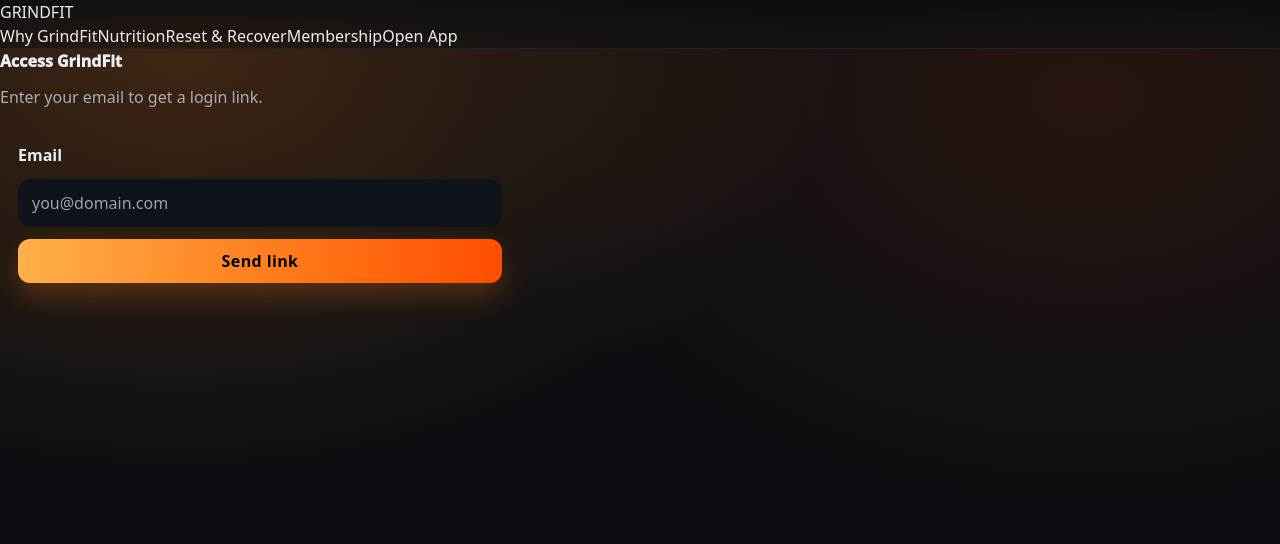
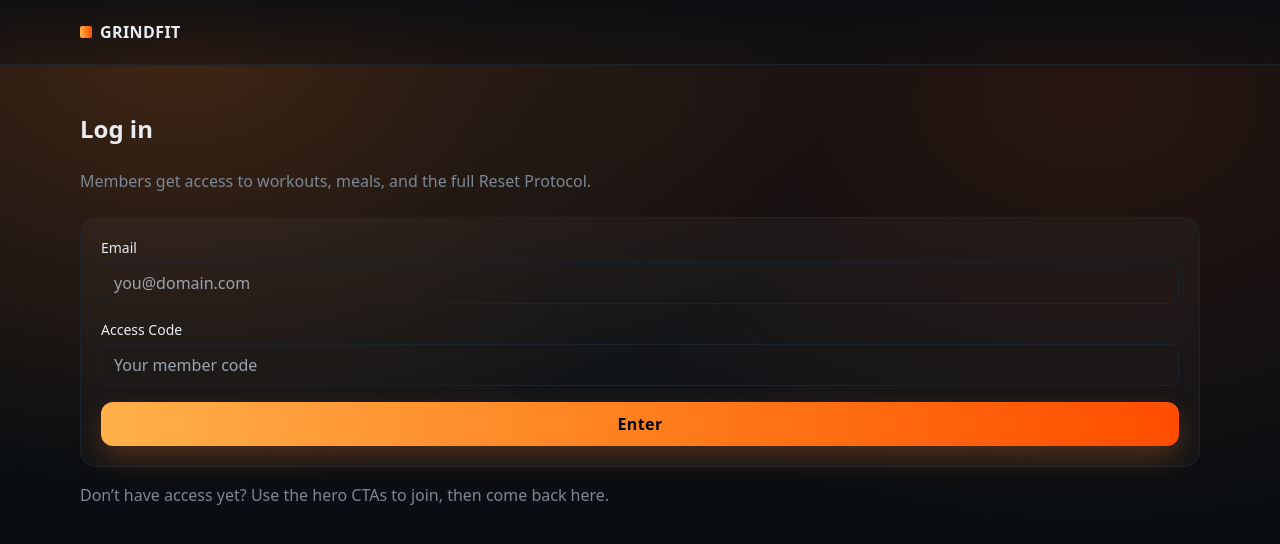
Before and after one commit to GrindFit/grindfit-webapp, a Next.js app: page /login in a window 1280 px wide. Shown: the top 544 px of the page. Built offline with nearby package versions, Linux system fonts and the light colour scheme.

Commit message:
Update login.js

```diff
--- a/pages/login.js
+++ b/pages/login.js
@@ -1,43 +1,58 @@
-import Head from "next/head";
-import Nav from "../components/Nav";
-import { useState } from "react";
+// pages/login.js
+import { useEffect, useState } from "react";
+import { isAuthed, login } from "@/lib/auth";
+import { useRouter } from "next/router";
 
 export default function Login(){
-  const [email, setEmail] = useState("");
+  const router = useRouter();
+  const [email,setEmail] = useState("");
+  const [code,setCode] = useState("");
 
-  function onSubmit(e){
+  useEffect(()=>{
+    if(isAuthed()) {
+      // If profile exists, go to app; otherwise onboard.
+      const hasProfile = !!localStorage.getItem("grindfit_profile");
+      router.replace(hasProfile?"/app":"/onboarding");
+    }
+  },[router]);
+
+  function submit(e){
     e.preventDefault();
-    alert("Demo: send magic link to " + email);
+    if(!email || !code) return;
+    // You can enforce a real code here or integrate Stripe/Memberstack later.
+    login(email);
+    const hasProfile = !!localStorage.getItem("grindfit_profile");
+    router.push(hasProfile?"/app":"/onboarding");
   }
 
   return (
     <>
-      <Head>
-        <title>GrindFit — Login</title>
-        <meta name="viewport" content="width=device-width, initial-scale=1" />
-      </Head>
-      <Nav/>
-      <main className="section">
-        <div className="container" style={{maxWidth: 520}}>
-          <h1 style={{fontWeight:1000, marginBottom:12}}>Access GrindFit</h1>
-          <p style={{color:"#a4afba", marginBottom:16}}>Enter your email to get a login link.</p>
-          <form onSubmit={onSubmit} className="card" style={{padding:18, display:"grid", gap:12}}>
-            <label htmlFor="email" style={{fontWeight:800}}>Email</label>
-            <input
-              id="email"
-              type="email"
-              required
-              value={email}
-              onChange={(e)=>setEmail(e.target.value)}
-              placeholder="you@domain.com"
-              style={{
-                borderRadius:12, border:"1px solid var(--line)", padding:"12px 14px",
-                background:"#0f141a", color:"#eef2f6"
-              }}
-            />
-            <button className="btn-primary" type="submit">Send link</button>
-          </form>
+      <header className="nav sticky top-0 z-50">
+        <div className="gf-container flex items-center justify-between h-16">
+          <div className="flex items-center gap-2">
+            <div className="h-3 w-3 rounded-sm" style={{background:"linear-gradient(90deg, var(--gf-amber), var(--gf-orange) 55%, var(--gf-vermillion))"}}/>
+            <span className="tracking-wide font-semibold">GRINDFIT</span>
+          </div>
         </div>
+      </header>
+
+      <main className="gf-container py-12 max-w-lg">
+        <h1 className="text-2xl font-semibold mb-6">Log in</h1>
+        <p className="small-dim mb-6">Members get access to workouts, meals, and the full Reset Protocol.</p>
+
+        <form onSubmit={submit} className="space-y-4 gf-card">
+          <div>
+            <label className="block text-sm mb-1">Email</label>
+            <input type="email" value={email} onChange={e=>setEmail(e.target.value)} placeholder="you@domain.com"/>
+          </div>
+          <div>
+            <label className="block text-sm mb-1">Access Code</label>
+            <input type="password" value={code} onChange={e=>setCode(e.target.value)} placeholder="Your member code"/>
+          </div>
+          <button className="btn-primary w-full" type="submit">Enter</button>
+        </form>
+
+        <p className="small-dim mt-4">Don’t have access yet? Use the hero CTAs to join, then come back here.</p>
       </main>
     </>
   );
```
